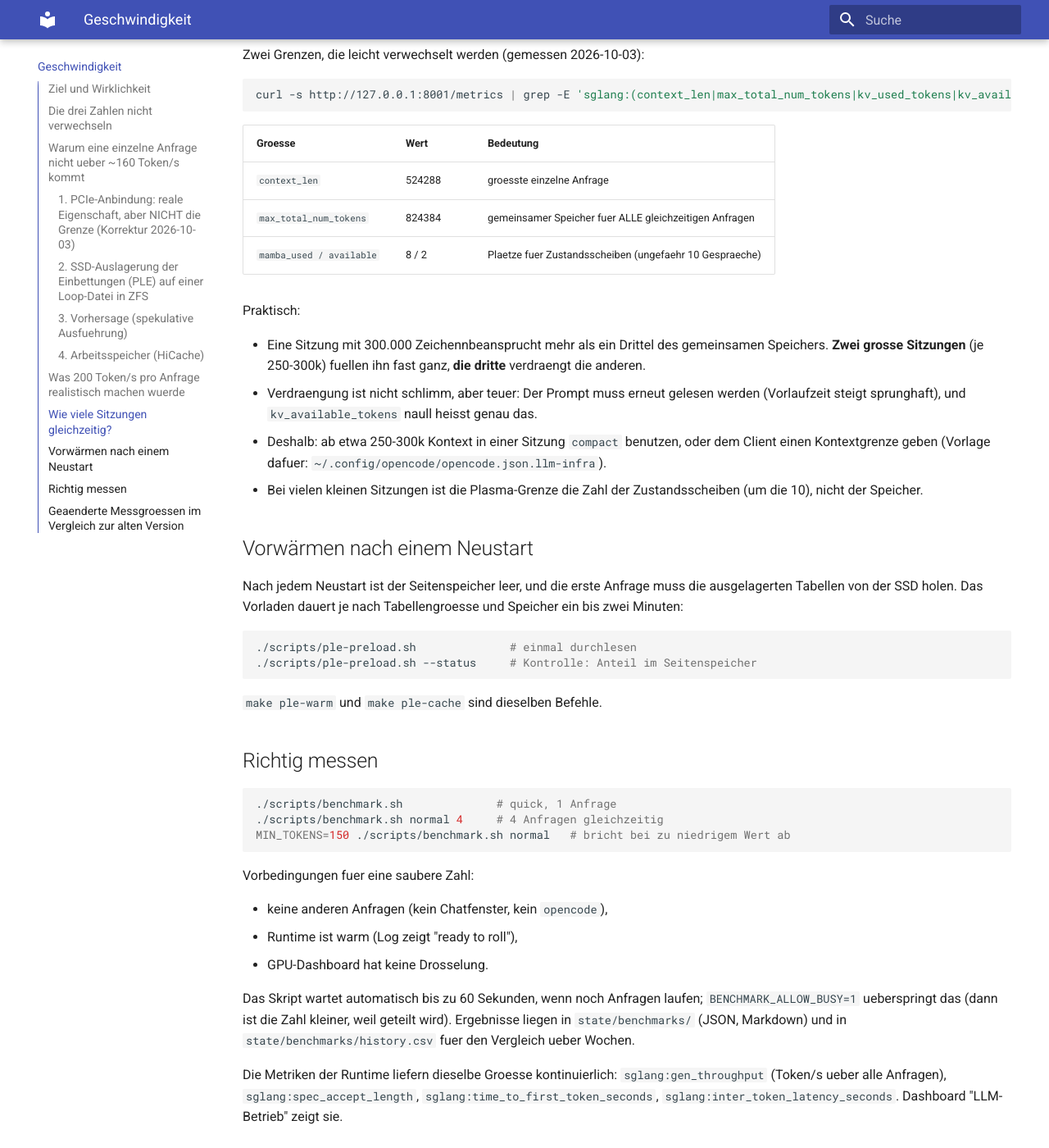
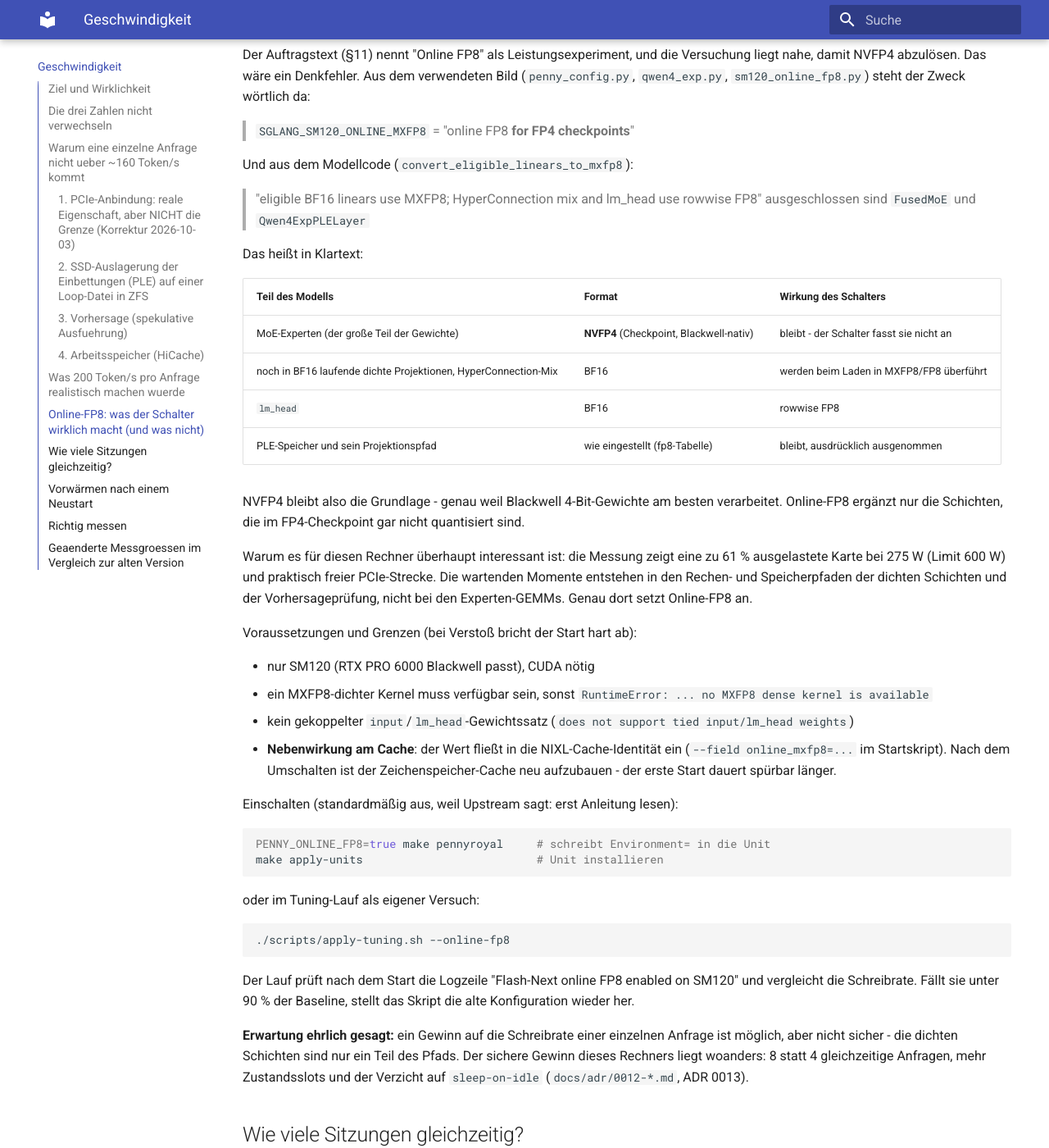
Before and after one commit to thomasdenk79-cyber/llm-infra-setup, an MkDocs documentation site: the page built from docs/performance.md, in a window 1280 px wide and 1400 px high, scrolled down 2719 px. Shown: the whole window at 82% size. Built offline with MkDocs 1.6.1 and Material for MkDocs 9.7.7, drawn with Linux system fonts in a browser that asks for light colours.

Commit message:
feat(tuning): Online-FP8 als eigenstaendiger Schalter mit Erklaerung und Messpfad
Nachfrage wegen NVFP4: im Bild nachgesehen statt geraten. penny_config.py nennt
SGLANG_SM120_ONLINE_MXFP8 "online FP8 for FP4 checkpoints"; qwen4_exp.py
ueberfuehrt nur "eligible BF16 linears" plus HyperConnection-Mix und lm_head,
FusedMoE und Qwen4ExpPLELayer sind ausdruecklich ausgenommen. NVFP4 bleibt also
Grundlage, der Schalter ergaenzt nur die nicht quantisierten Schichten.

* PENNY_ONLINE_FP8 (Standard false, wie Upstream) -> Environment in der Unit
* apply-tuning.sh --online-fp8 inklusive Kontrolle der Logzeile, Messung, Rueckfaller
* docs/performance.md: welche Schicht welches Format behaelt, Voraussetzungen
  (SM120, MXFP8-Kernel, kein tied lm_head) und Hinweis, dass der Wert die
  NIXL-Cache-Identitaet aendert (Cache-Neuaufbau beim Umschalten)
* docs/HANDOFF.md auf Stand nach dem PLE-Umzug gebracht, offene Messpunkte notiert

````diff
--- a/docs/performance.md
+++ b/docs/performance.md
@@ -118,6 +118,75 @@ GPUs und widerspricht der Grundregel, dass die Karte exklusiv dem Modell gehoert
 (siehe `docs/adr/0013-*.md`); dazu waere dafuer eine zweite Karte noetig.
 
 
+
+## Online-FP8: was der Schalter wirklich macht (und was nicht)
+
+Der Auftragstext (§11) nennt "Online FP8" als Leistungsexperiment, und die
+Versuchung liegt nahe, damit NVFP4 abzulösen. Das wäre ein Denkfehler. Aus dem
+verwendeten Bild (`penny_config.py`, `qwen4_exp.py`, `sm120_online_fp8.py`) steht
+der Zweck wörtlich da:
+
+> `SGLANG_SM120_ONLINE_MXFP8` = "online FP8 **for FP4 checkpoints**"
+
+Und aus dem Modellcode (`convert_eligible_linears_to_mxfp8`):
+
+> "eligible BF16 linears use MXFP8; HyperConnection mix and lm_head use rowwise FP8"
+> ausgeschlossen sind `FusedMoE` und `Qwen4ExpPLELayer`
+
+Das heißt in Klartext:
+
+| Teil des Modells | Format | Wirkung des Schalters |
+|---|---|---|
+| MoE-Experten (der große Teil der Gewichte) | **NVFP4** (Checkpoint, Blackwell-nativ) | bleibt - der Schalter fasst sie nicht an |
+| noch in BF16 laufende dichte Projektionen, HyperConnection-Mix | BF16 | werden beim Laden in MXFP8/FP8 überführt |
+| `lm_head` | BF16 | rowwise FP8 |
+| PLE-Speicher und sein Projektionspfad | wie eingestellt (fp8-Tabelle) | bleibt, ausdrücklich ausgenommen |
+
+NVFP4 bleibt also die Grundlage - genau weil Blackwell 4-Bit-Gewichte am besten
+verarbeitet. Online-FP8 ergänzt nur die Schichten, die im FP4-Checkpoint gar
+nicht quantisiert sind.
+
+Warum es für diesen Rechner überhaupt interessant ist: die Messung zeigt eine zu
+61 % ausgelastete Karte bei 275 W (Limit 600 W) und praktisch freier
+PCIe-Strecke. Die wartenden Momente entstehen in den Rechen- und
+Speicherpfaden der dichten Schichten und der Vorhersageprüfung, nicht bei den
+Experten-GEMMs. Genau dort setzt Online-FP8 an.
+
+Voraussetzungen und Grenzen (bei Verstoß bricht der Start hart ab):
+
+* nur SM120 (RTX PRO 6000 Blackwell passt), CUDA nötig
+* ein MXFP8-dichter Kernel muss verfügbar sein, sonst
+  `RuntimeError: ... no MXFP8 dense kernel is available`
+* kein gekoppelter `input`/`lm_head`-Gewichtssatz
+  (`does not support tied input/lm_head weights`)
+* **Nebenwirkung am Cache**: der Wert fließt in die NIXL-Cache-Identität ein
+  (`--field online_mxfp8=...` im Startskript). Nach dem Umschalten ist der
+  Zeichenspeicher-Cache neu aufzubauen - der erste Start dauert spürbar länger.
+
+Einschalten (standardmäßig aus, weil Upstream sagt: erst Anleitung lesen):
+
+```bash
+PENNY_ONLINE_FP8=true make pennyroyal     # schreibt Environment= in die Unit
+make apply-units                          # Unit installieren
+```
+
+oder im Tuning-Lauf als eigener Versuch:
+
+```bash
+./scripts/apply-tuning.sh --online-fp8
+```
+
+Der Lauf prüft nach dem Start die Logzeile "Flash-Next online FP8 enabled on SM120"
+und vergleicht die Schreibrate. Fällt sie unter 90 % der Baseline, stellt das
+Skript die alte Konfiguration wieder her.
+
+**Erwartung ehrlich gesagt:** ein Gewinn auf die Schreibrate einer einzelnen
+Anfrage ist möglich, aber nicht sicher - die dichten Schichten sind nur ein Teil
+des Pfads. Der sichere Gewinn dieses Rechners liegt woanders: 8 statt 4
+gleichzeitige Anfragen, mehr Zustandsslots und der Verzicht auf
+`sleep-on-idle` (`docs/adr/0012-*.md`, ADR 0013).
+
+
 ## Wie viele Sitzungen gleichzeitig?
 
 Zwei Grenzen, die leicht verwechselt werden (gemessen 2026-10-03):
````
Also changed, not shown: docs/COMPLIANCE.md (+1 -1 lines), docs/HANDOFF.md (+0 -2 lines), 4 other files.
